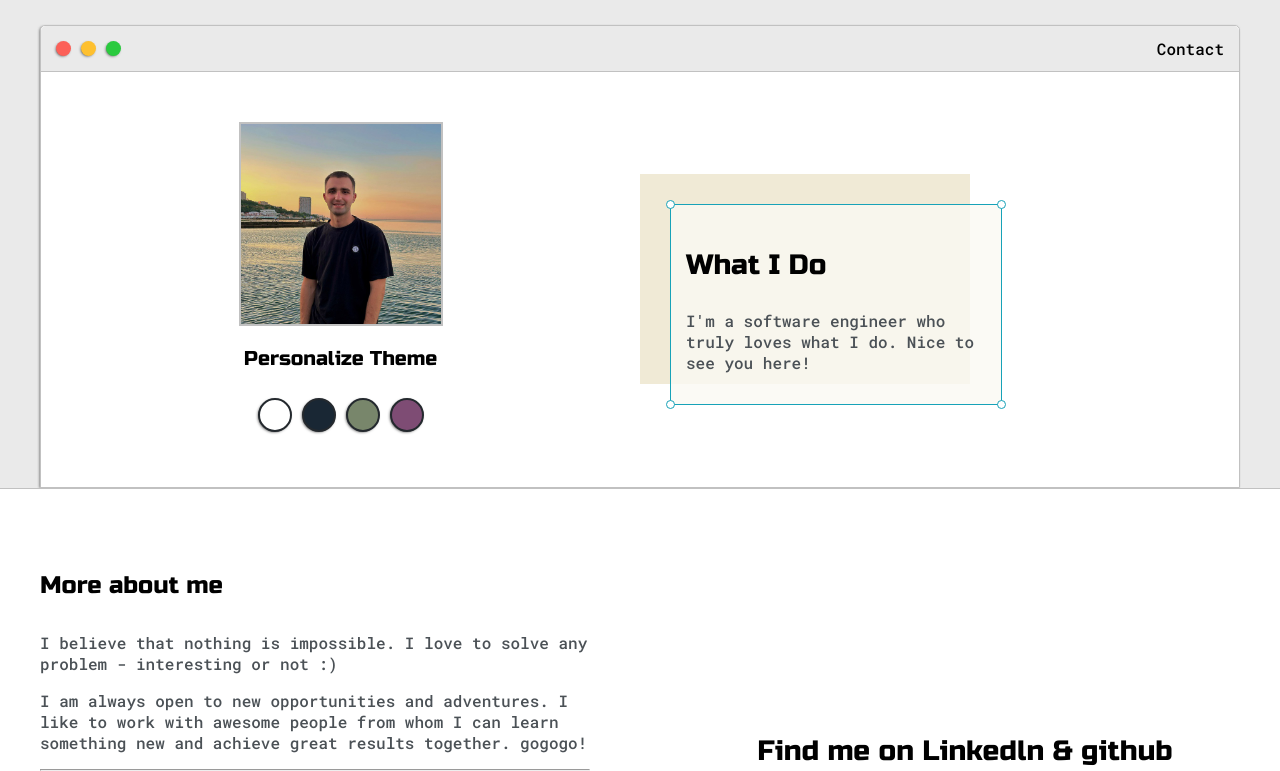
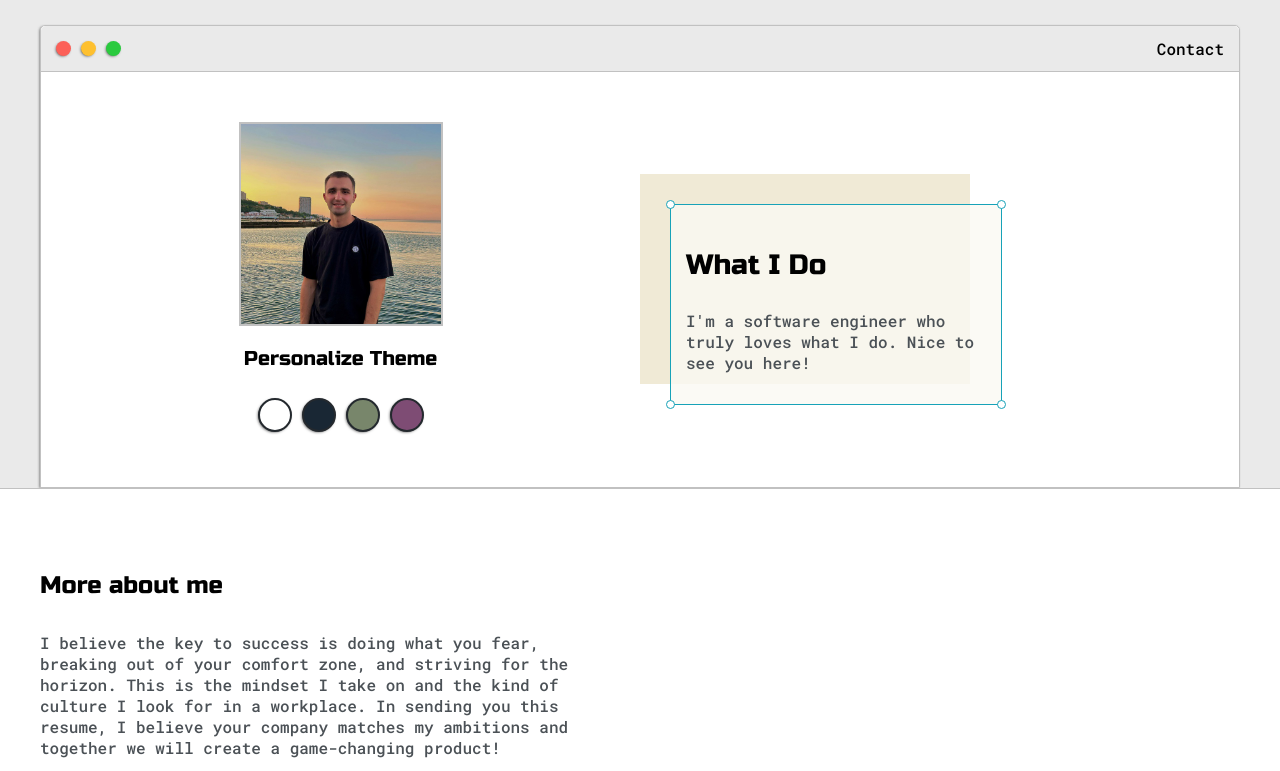
Before and after one commit to dmmitrenko/my-website, a plain HTML site: page index.html in a window 1280 px wide. Shown: the part 136-907 px from the top of the page. Drawn offline with Linux system fonts and the light colour scheme.

Commit message:
Update index.html

```diff
--- a/index.html
+++ b/index.html
@@ -82,11 +82,11 @@
             <h4>More about me</h4>
 
             <p>
-              I believe that nothing is impossible. I love to solve any problem - interesting or not :)
+              I believe the key to success is doing what you fear, breaking out of your comfort zone, and striving for the horizon. This is the mindset I take on and the kind of culture I look for in a workplace. In sending you this resume, I believe your company matches my ambitions and together we will create a game-changing product!
             </p>
 
             <p>
-              I am always open to new opportunities and adventures. I like to work with awesome people from whom I can learn something new and achieve great results together. gogogo!
+              I am always open to new opportunities and adventures. I enjoy working with awesome people and achieving great results together. gogogo!
             </p>
 
             <hr />
```
